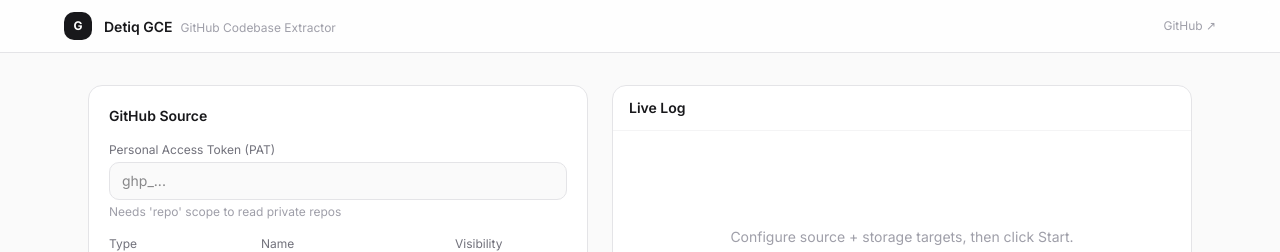
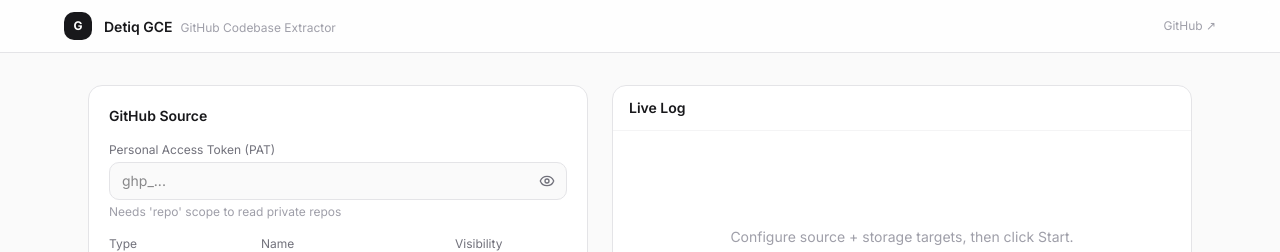
Before and after one commit to deepanimators/Detiq-GCE, a Next.js app in the folder web/: page / in a window 1280 px wide. Shown: the top 252 px of the page. Built offline with nearby package versions, Linux system fonts and the light colour scheme.

Commit message:
feat: enhance UI to toggle visibility of secret fields and update worker cron configuration

```diff
--- a/web/src/app/page.tsx
+++ b/web/src/app/page.tsx
@@ -1,7 +1,7 @@
 'use client';
 
 import { useEffect, useState, useRef } from 'react';
-import { ClipboardCopy, Download, Save, Trash2 } from 'lucide-react';
+import { ClipboardCopy, Download, Eye, EyeOff, Save, Trash2 } from 'lucide-react';
 import { Button } from '@/components/ui/button';
 
 // ── Types ─────────────────────────────────────────────────────────────────────
@@ -94,37 +94,68 @@ function Field({
   label: string; value: string; onChange: (v: string) => void;
   placeholder?: string; type?: string; mono?: boolean; hint?: string;
 }) {
+  const [visible, setVisible] = useState(false);
+  const isSecret = type === 'password';
+
   return (
     <div>
       <label className="block text-xs text-zinc-500 mb-1">{label}</label>
+      <div className="relative">
         <input
-        type={type}
+          type={isSecret && !visible ? 'password' : 'text'}
           value={value}
           onChange={(e) => onChange(e.target.value)}
           placeholder={placeholder}
-        className={`w-full px-3 py-2 text-sm rounded-lg border border-zinc-200 dark:border-zinc-700 bg-zinc-50 dark:bg-zinc-800 text-zinc-900 dark:text-zinc-50 focus:outline-none focus:ring-2 focus:ring-zinc-900 dark:focus:ring-zinc-100 ${mono ? 'font-mono' : ''}`}
+          className={`w-full px-3 py-2 text-sm rounded-lg border border-zinc-200 dark:border-zinc-700 bg-zinc-50 dark:bg-zinc-800 text-zinc-900 dark:text-zinc-50 focus:outline-none focus:ring-2 focus:ring-zinc-900 dark:focus:ring-zinc-100 ${mono ? 'font-mono' : ''} ${isSecret ? 'pr-10' : ''}`}
         />
+        {isSecret && (
+          <button
+            type="button"
+            onClick={() => setVisible((current) => !current)}
+            aria-label={visible ? `Hide ${label}` : `Show ${label}`}
+            title={visible ? 'Hide secret' : 'Show secret'}
+            className="absolute right-2 top-1/2 -translate-y-1/2 rounded p-1 text-zinc-500 hover:bg-zinc-200 hover:text-zinc-900 dark:hover:bg-zinc-700 dark:hover:text-zinc-100 focus:outline-none focus:ring-2 focus:ring-zinc-900 dark:focus:ring-zinc-100"
+          >
+            {visible ? <EyeOff size={16} aria-hidden="true" /> : <Eye size={16} aria-hidden="true" />}
+          </button>
+        )}
+      </div>
       {hint && <p className="text-xs text-zinc-400 mt-1">{hint}</p>}
     </div>
   );
 }
 
 function Textarea({
-  label, value, onChange, placeholder, rows = 4, hint,
+  label, value, onChange, placeholder, rows = 4, hint, secret = false,
 }: {
   label: string; value: string; onChange: (v: string) => void;
-  placeholder?: string; rows?: number; hint?: string;
+  placeholder?: string; rows?: number; hint?: string; secret?: boolean;
 }) {
+  const [visible, setVisible] = useState(false);
+
   return (
     <div>
       <label className="block text-xs text-zinc-500 mb-1">{label}</label>
+      <div className="relative">
         <textarea
           value={value}
           onChange={(e) => onChange(e.target.value)}
           placeholder={placeholder}
           rows={rows}
-        className="w-full px-3 py-2 text-sm rounded-lg border border-zinc-200 dark:border-zinc-700 bg-zinc-50 dark:bg-zinc-800 text-zinc-900 dark:text-zinc-50 focus:outline-none focus:ring-2 focus:ring-zinc-900 font-mono resize-none"
+          className={`w-full px-3 py-2 text-sm rounded-lg border border-zinc-200 dark:border-zinc-700 bg-zinc-50 dark:bg-zinc-800 text-zinc-900 dark:text-zinc-50 focus:outline-none focus:ring-2 focus:ring-zinc-900 font-mono resize-none ${secret ? 'pr-10' : ''} ${secret && !visible ? '[-webkit-text-security:disc]' : ''}`}
         />
+        {secret && (
+          <button
+            type="button"
+            onClick={() => setVisible((current) => !current)}
+            aria-label={visible ? `Hide ${label}` : `Show ${label}`}
+            title={visible ? 'Hide secret' : 'Show secret'}
+            className="absolute right-2 top-2 rounded p-1 text-zinc-500 hover:bg-zinc-200 hover:text-zinc-900 dark:hover:bg-zinc-700 dark:hover:text-zinc-100 focus:outline-none focus:ring-2 focus:ring-zinc-900 dark:focus:ring-zinc-100"
+          >
+            {visible ? <EyeOff size={16} aria-hidden="true" /> : <Eye size={16} aria-hidden="true" />}
+          </button>
+        )}
+      </div>
       {hint && <p className="text-xs text-zinc-400 mt-1">{hint}</p>}
     </div>
   );
@@ -514,6 +545,8 @@ export default function Home() {
       setLoadingRepositories(false);
     }
 
+  }
+
   async function loadBranches(repo: RepositoryChoice) {
     if (repo.branches?.length || loadingBranches) return;
     setLoadingBranches(repo.name);
@@ -533,7 +566,6 @@ export default function Home() {
       setRepositoryError(error instanceof Error ? error.message : String(error));
     } finally {
       setLoadingBranches(null);
-      }
     }
   }
 
@@ -1004,7 +1036,7 @@ export default function Home() {
               <Field label="Service Account Email" value={gdriveEmail} onChange={setGdriveEmail}
                 placeholder="backup@myproject.iam.gserviceaccount.com" />
               <Textarea label="Private Key (full key with BEGIN/END lines)" value={gdriveKey} onChange={setGdriveKey}
-                placeholder={"-----BEGIN PRIVATE KEY-----\nMIIEvQ...\n-----END PRIVATE KEY-----"} rows={5} />
+                placeholder={"-----BEGIN PRIVATE KEY-----\nMIIEvQ...\n-----END PRIVATE KEY-----"} rows={5} secret />
               <Field label="Root Folder ID" value={gdriveFolderId} onChange={setGdriveFolderId}
                 placeholder="1BxiMVs0XRA5nFMdKvBdBZjgmUUq..." mono
                 hint="From Drive URL: .../folders/THIS_PART — share folder with service account email" />
@@ -1038,7 +1070,7 @@ export default function Home() {
             <AdapterToggle label="Azure Blob Storage" logo="🔷" enabled={azureOn} onToggle={() => setAzureOn(!azureOn)}>
               <Textarea label="Connection String" value={azureConn} onChange={setAzureConn}
                 placeholder="DefaultEndpointsProtocol=https;AccountName=xxx;AccountKey=xxx;EndpointSuffix=core.windows.net"
-                rows={3} />
+                rows={3} secret />
               <Field label="Container Name" value={azureContainer} onChange={setAzureContainer} placeholder="github-backup"
                 hint="Created automatically if it doesn't exist" />
               <SectionStorageActions
--- a/web/src/lib/runs/worker.ts
+++ b/web/src/lib/runs/worker.ts
@@ -17,9 +17,6 @@ const activeRuns = new Map<string, ActiveRun>();
 export async function queueRun(runId: string, payload: RunCreatePayload, repositories: Repo[]): Promise<void> {
   if (isDurableRunQueueConfigured()) {
     await enqueueRun({ runId, payload, repositories, enqueuedAt: new Date().toISOString() });
-    if (repositories.length <= Number(process.env.DIRECT_RUN_REPO_LIMIT ?? 10)) {
-      await processNextQueuedRun();
-    }
     return;
   }
   if (activeRuns.has(runId)) return;
```
Also changed, not shown: web/vercel.json, 1 other file (tests, documents, lock files or other folders). Lines whose indentation alone changed are shown as unchanged.
